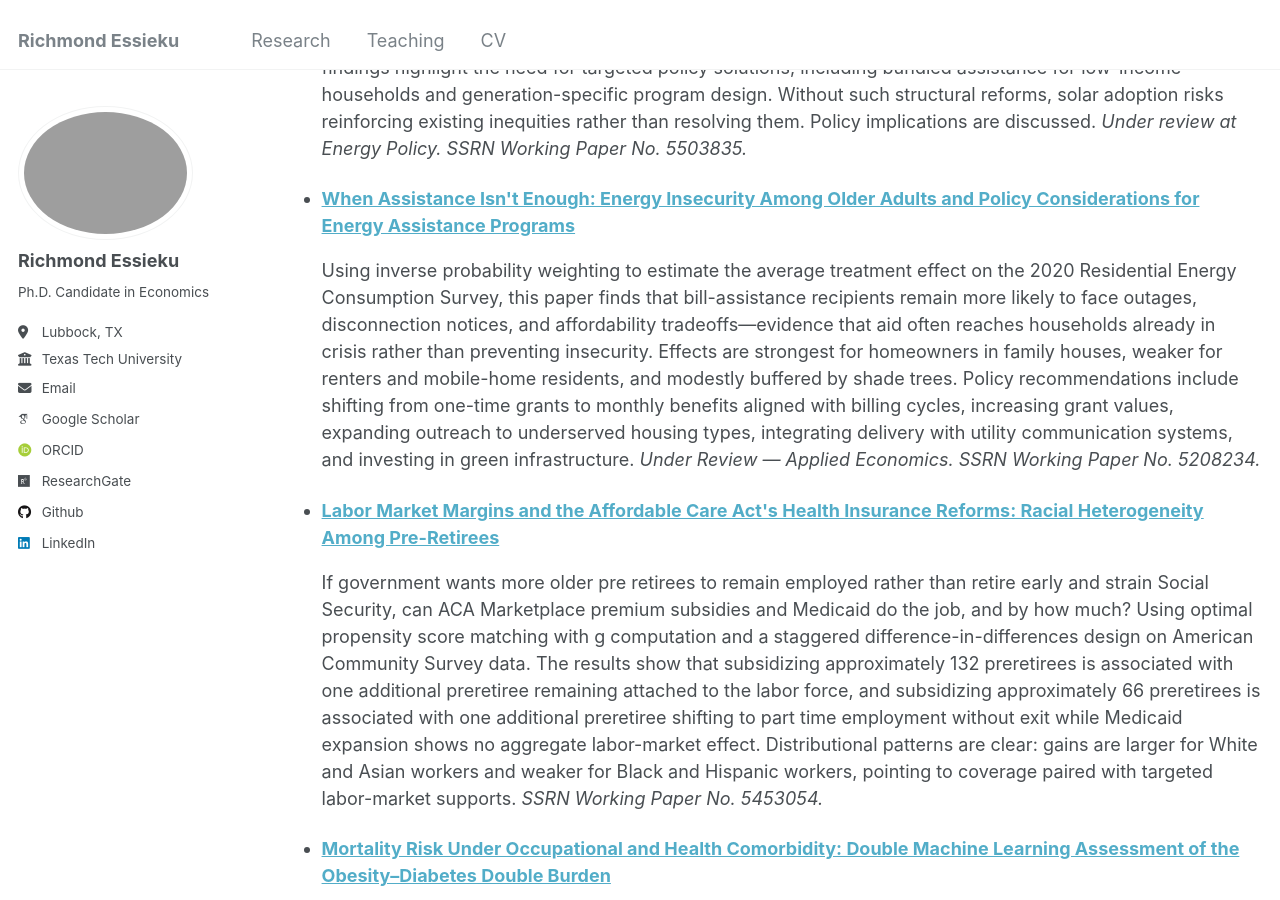
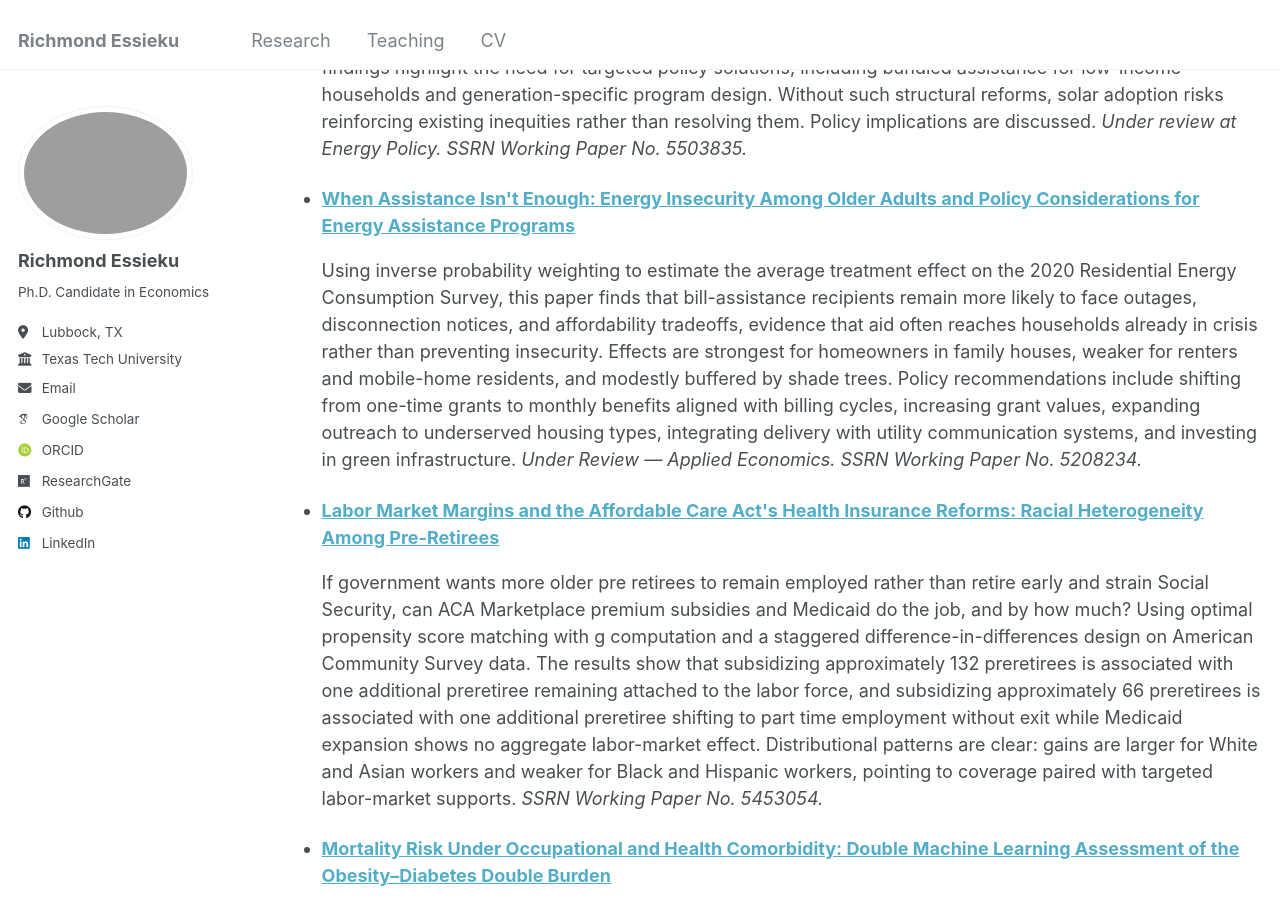
Before and after one commit to essieku/essieku.github.io, a Jekyll site: the page built from _pages/publications.html, in a window 1280 px wide and 900 px high, scrolled down 1881 px. Built offline with Jekyll 4.4.1, drawn with Linux system fonts in a browser that asks for light colours; some web fonts are replaced.

Commit message:
Update publications.html

```diff
--- a/_pages/publications.html
+++ b/_pages/publications.html
@@ -105,7 +105,7 @@ author_profile: true
         </a>
       </strong>
       <p>
-        Using inverse probability weighting to estimate the average treatment effect on the 2020 Residential Energy Consumption Survey, this paper finds that bill-assistance recipients remain more likely to face outages, disconnection notices, and affordability tradeoffs—evidence that aid often reaches households already in crisis rather than preventing insecurity. Effects are strongest for homeowners in family houses, weaker for renters and mobile-home residents, and modestly buffered by shade trees. Policy recommendations include shifting from one-time grants to monthly benefits aligned with billing cycles, increasing grant values, expanding outreach to underserved housing types, integrating delivery with utility communication systems, and investing in green infrastructure. <em>Under Review — Applied Economics.</em> <em>SSRN Working Paper No. 5208234.</em>
+        Using inverse probability weighting to estimate the average treatment effect on the 2020 Residential Energy Consumption Survey, this paper finds that bill-assistance recipients remain more likely to face outages, disconnection notices, and affordability tradeoffs, evidence that aid often reaches households already in crisis rather than preventing insecurity. Effects are strongest for homeowners in family houses, weaker for renters and mobile-home residents, and modestly buffered by shade trees. Policy recommendations include shifting from one-time grants to monthly benefits aligned with billing cycles, increasing grant values, expanding outreach to underserved housing types, integrating delivery with utility communication systems, and investing in green infrastructure. <em>Under Review — Applied Economics.</em> <em>SSRN Working Paper No. 5208234.</em>
       </p>
     </li>
   </ul>
```
